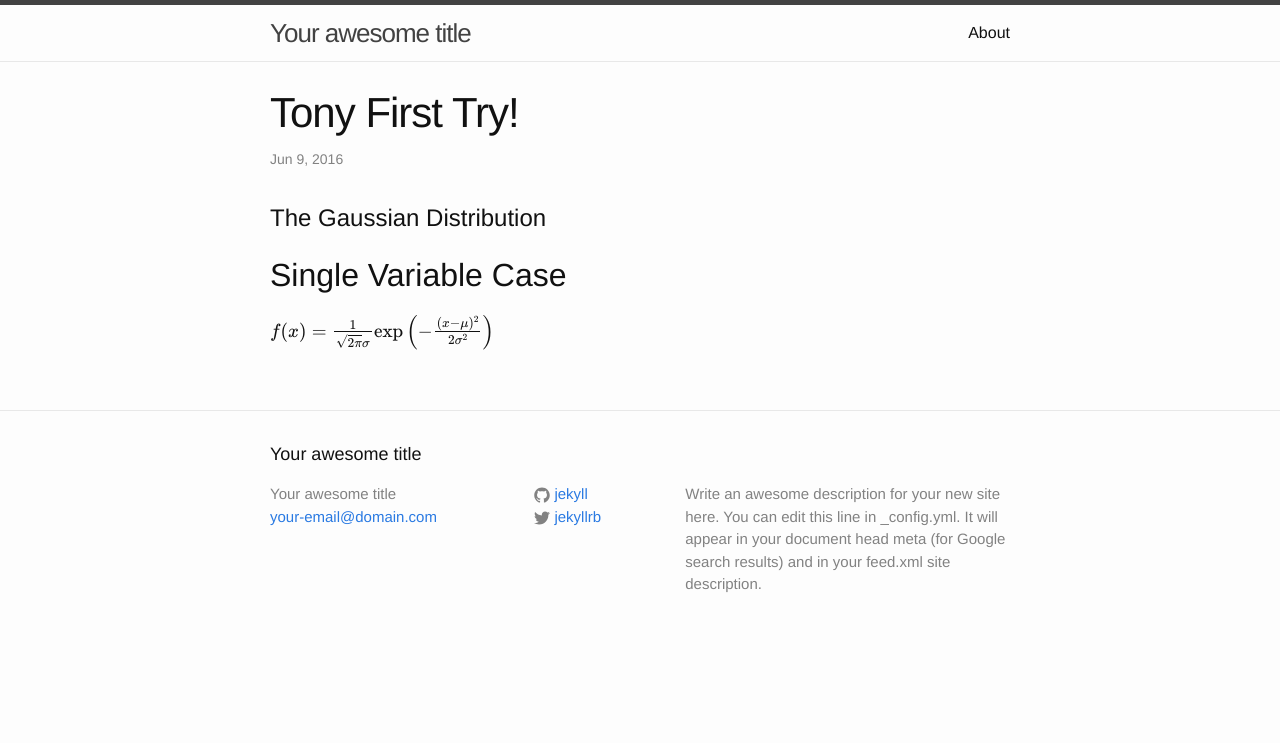
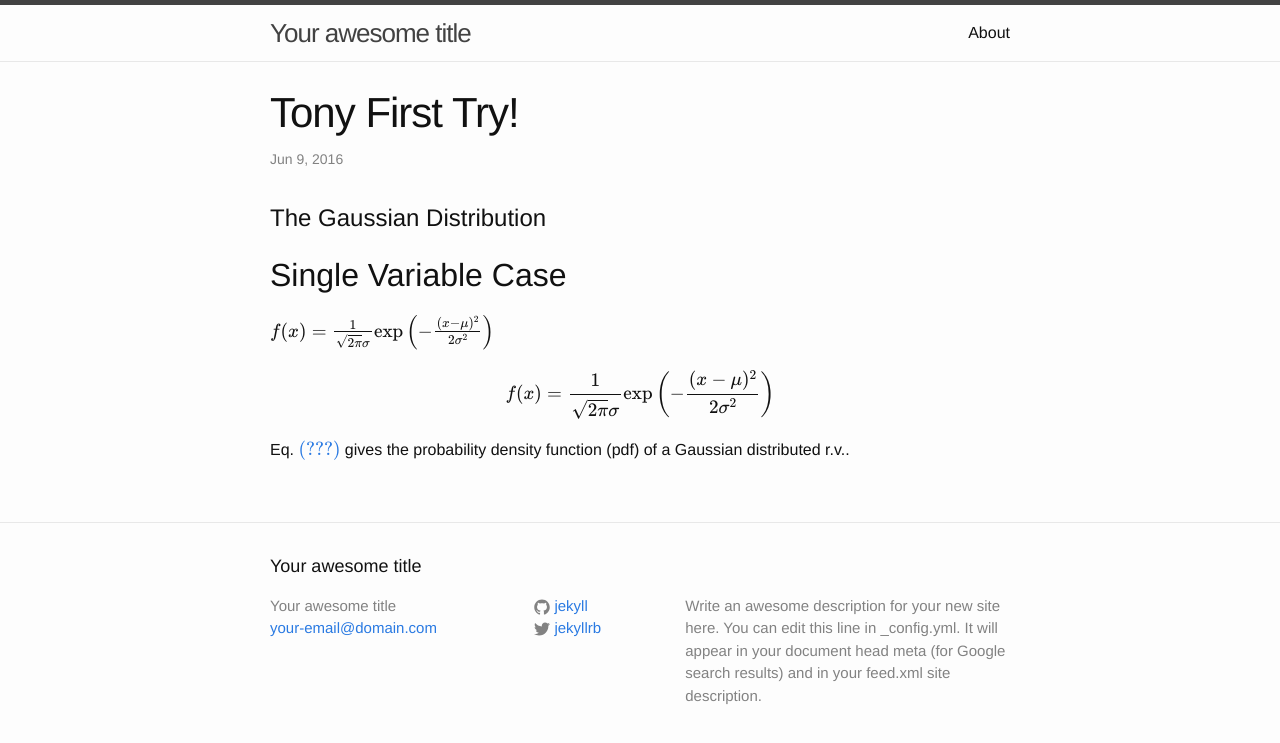
Before and after one commit to drtonyx/drtonyx.github.io, a Jekyll site: the page built from _posts/2016-06-09-First-Try.markdown, in a window 1280 px wide. Shown: the top 743 px of the page. Built offline with Jekyll 4.4.1, drawn with Linux system fonts in a browser that asks for light colours; Markdown is read by kramdown in place of the engine named in the settings; formulas are drawn with MathJax 3.

Commit message:
Update 2016-06-09-First-Try.markdown

```diff
--- a/_posts/2016-06-09-First-Try.markdown
+++ b/_posts/2016-06-09-First-Try.markdown
@@ -8,3 +8,10 @@ categories: jekyll update
 # The Gaussian Distribution
 ## Single Variable Case
 $$f(x)=\frac{1}{\sqrt{2\pi}\sigma}\exp\left(-\frac{(x-\mu)^2}{2\sigma^2}\right)$$
+
+\begin{align}
+\label{eq:pdf_gaussian}
+f(x)=\frac{1}{\sqrt{2\pi}\sigma}\exp\left(-\frac{(x-\mu)^2}{2\sigma^2}\right)
+\end{align}
+
+Eq. \eqref{eq::pdf_gaussian} gives the probability density function (pdf) of a Gaussian distributed r.v..
```
